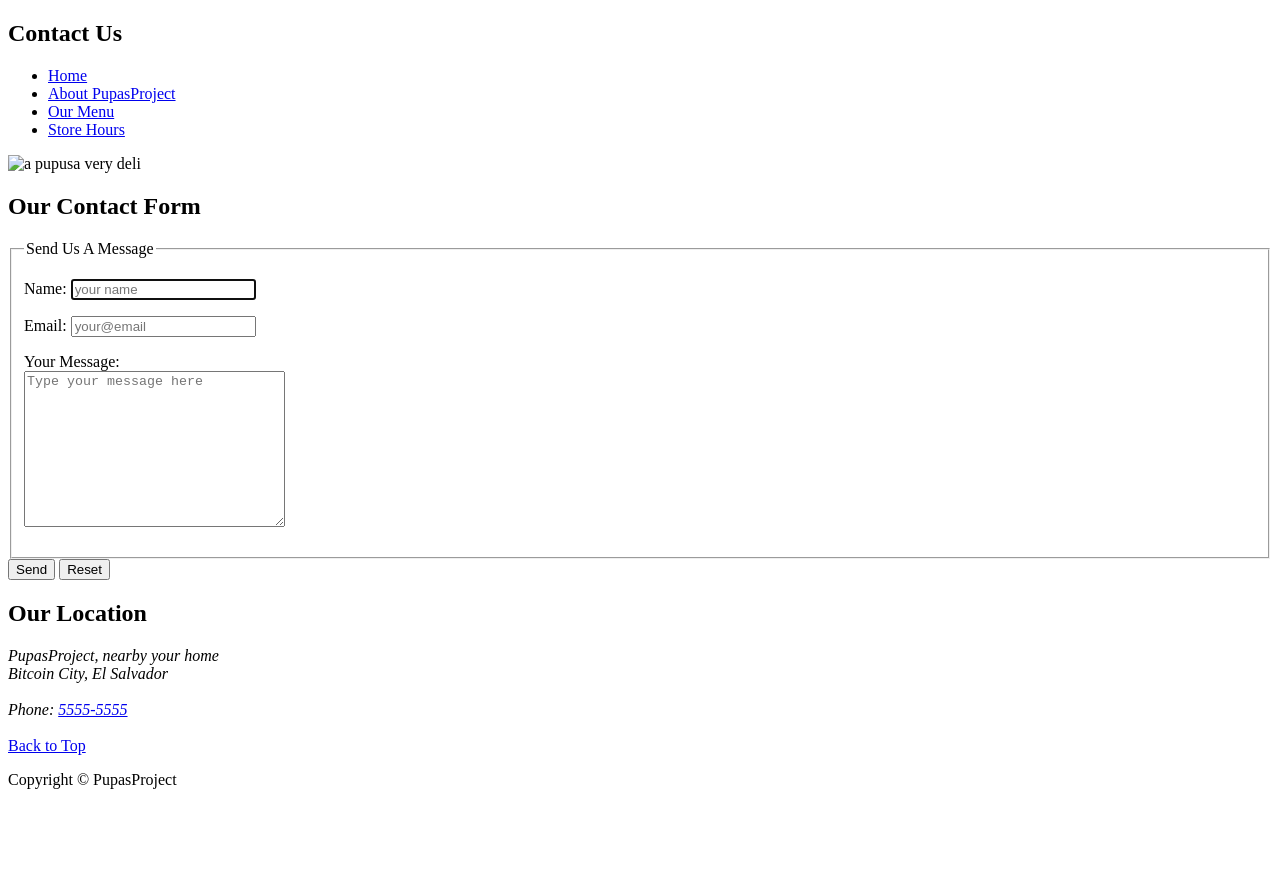
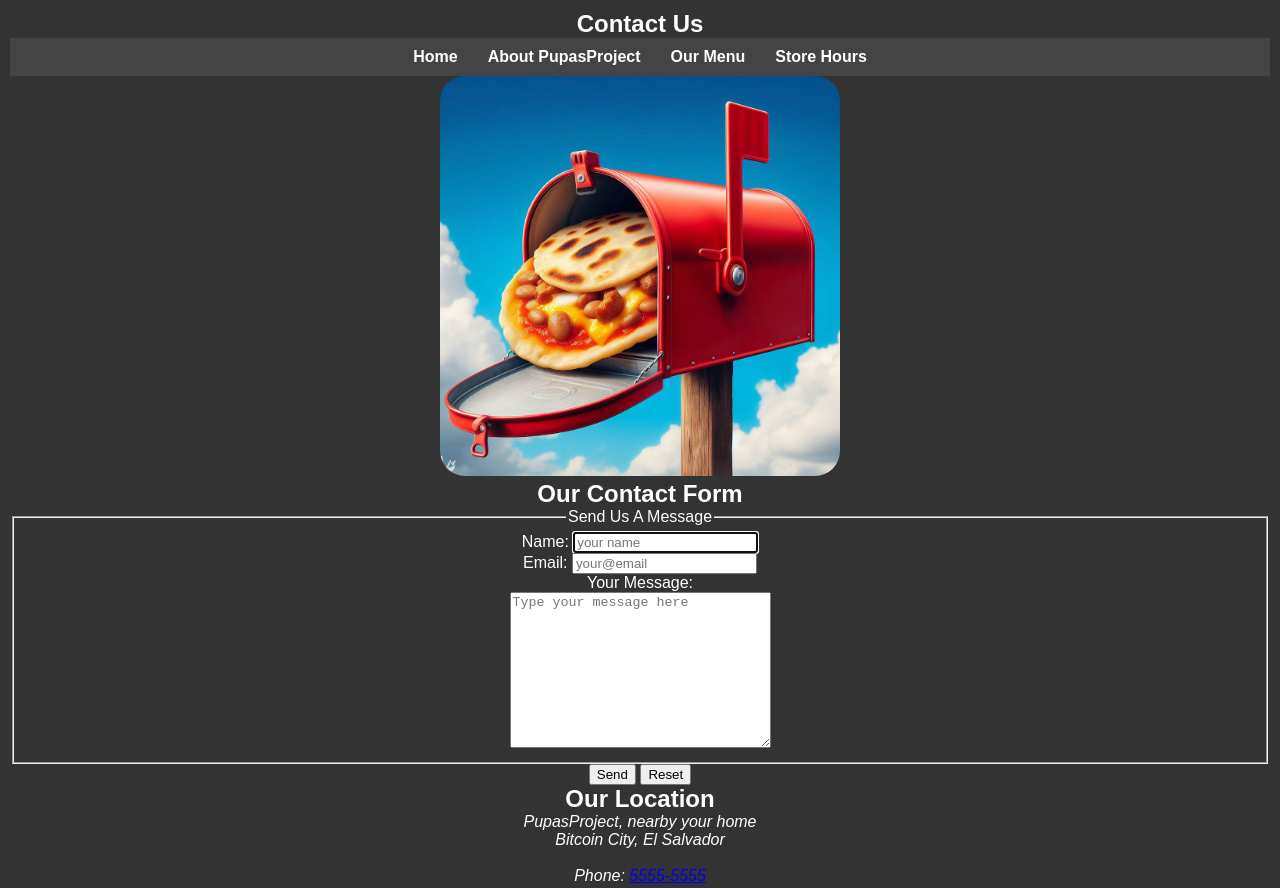
Before and after one commit to gcarlose/pupasproject, a plain HTML site: page contactus.html in a window 1280 px wide. Shown: the top 888 px of the page. Before the commit the page ends 805 px from the top, so only its background shows below. Drawn offline with Linux system fonts and the light colour scheme; the site is published under a folder, as on GitHub Pages, so addresses that start at the root find nothing.

Commit message:
Update contactus.html

```diff
--- a/contactus.html
+++ b/contactus.html
@@ -5,8 +5,8 @@
     <meta name="viewport" content="width=device-width, initial-scale=1.0">
     <meta name="description" content="Contact Information of the PupasProject">
     <title>Contact Us</title>
-    <link rel="icon" href="/PupasProject/img/favicon.png" type="image/x-icon">
-    <link rel="stylesheet" href="/PupasProject/CSS/style.css">
+    <link rel="icon" href="img/favicon.png" type="image/x-icon">
+    <link rel="stylesheet" href="CSS/style.css">
 </head>
 <body>
     <header>
@@ -14,17 +14,17 @@
             <h1>Contact Us</h1>
             <nav>
                 <ul>
-                    <li><a href="/PupasProject/index.html">Home</a></li>
-                    <li><a href="/PupasProject/index.html#about">About PupasProject</a></li>
-                    <li><a href="/PupasProject/index.html#menu">Our Menu</a></li>
-                    <li><a href="/PupasProject/ppHours.html">Store Hours</a></li>
+                    <li><a href="index.html">Home</a></li>
+                    <li><a href="index.html#about">About PupasProject</a></li>
+                    <li><a href="index.html#menu">Our Menu</a></li>
+                    <li><a href="ppHours.html">Store Hours</a></li>
                 </ul>
             </nav>
-            <img src="/PupasProject/img/pupusa3.jpg" alt="a pupusa very deli" width="400">
+            <img src="img/pupusa3.jpg" alt="a pupusa very deli" width="400">
         </section>
         <section id="our-contact-form">
             <h2>Our Contact Form</h2>
-            <form action="https://httbin.org/get" method="get">
+            <form action="https://httpbin.org/get" method="get">
                 <fieldset>
                     <legend>Send Us A Message</legend>
                     <p>
```
